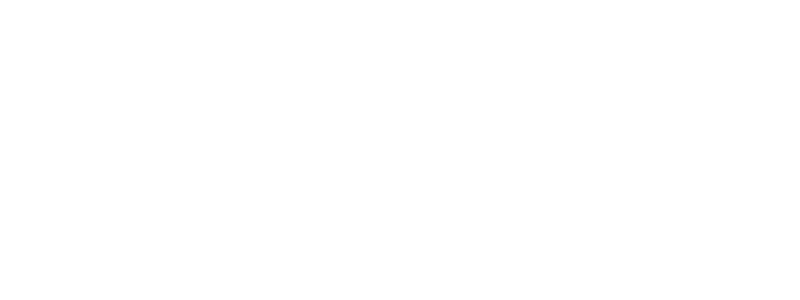
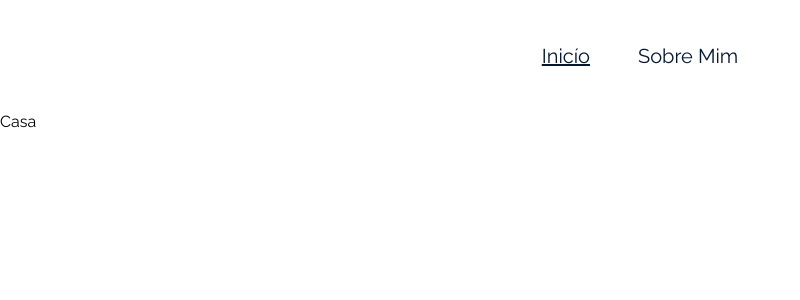
Before and after one commit to osvaldosousa/react-routers, a React (Vite) app: page / in a window 1280 px wide. Shown: the top 300 px of the page, without its empty margins (0-800 px from the left). Built offline with nearby package versions, Linux system fonts and the light colour scheme.

Commit message:
create routes for pages
create Menu/Menulinks components

```diff
--- a/src/App.jsx
+++ b/src/App.jsx
@@ -1,12 +1,11 @@
-import { BrowserRouter } from 'react-router-dom'
 import './styles/reset.css'
 import './styles/variables.css'
 
+import RoutesApp from './Routes'
+
 function App() {
   return (
-    <BrowserRouter>
-
-    </BrowserRouter>
+    <RoutesApp/>
   )
 }
 
--- /dev/null
+++ b/src/Routes/index.jsx
@@ -0,0 +1,21 @@
+
+import { BrowserRouter, Route, Routes } from 'react-router-dom'
+import Home from '../pages/Home'
+import AboutMe from '../pages/AboutMe'
+import Menu from '../components/Menu'
+
+function RoutesApp() {
+  return (
+    <BrowserRouter>
+      <Menu/>
+
+      <Routes>
+        <Route path="/" element={<Home />} />
+        <Route path="/about-me" element={<AboutMe />} />
+        <Route path='*' element={<h1>Deu Ruim Aqui 404</h1>}/>
+      </Routes>
+    </BrowserRouter>
+  )
+}
+
+export default RoutesApp
--- /dev/null
+++ b/src/components/Menu/Menu.module.css
@@ -0,0 +1,13 @@
+.headerNav {
+  height: 112px;
+  display: flex;
+  justify-content: center;
+  align-items: center;
+  column-gap: 3rem;
+}
+
+@media (max-width: 744px) {
+  .nav {
+    height: 72px;
+  }
+}
--- /dev/null
+++ b/src/components/Menu/index.jsx
@@ -0,0 +1,23 @@
+import { Link, useLocation } from 'react-router-dom'
+import MenuLink from '../MenuLink'
+import styles from './Menu.module.css'
+
+function Menu() {
+  return (
+    <header>
+      <nav className={styles.headerNav}>
+        <MenuLink
+          path={'/'}
+          text="Inicío"
+        />
+
+        <MenuLink
+          path={'/about-me'}
+          text="Sobre Mim"
+        />
+      </nav>
+    </header>
+  )
+}
+
+export default Menu
--- /dev/null
+++ b/src/components/MenuLink/MenuLink.module.css
@@ -0,0 +1,9 @@
+.link {
+  font-size: 1.25rem;
+  line-height: 1.5rem;
+  color: var(--color-main-text);
+}
+
+.linkOpen {
+  text-decoration: underline;
+}
--- /dev/null
+++ b/src/components/MenuLink/index.jsx
@@ -0,0 +1,20 @@
+import { Link, useLocation } from 'react-router-dom'
+import styles from './MenuLink.module.css'
+
+function MenuLink({ text, path }) {
+  const pagesLocation = useLocation()
+
+  return (
+    <Link
+      className={`
+        ${styles.link}
+        ${pagesLocation.pathname === path ? styles.linkOpen : ''}
+      `}
+      to={path}
+    >
+      {text}
+    </Link>
+  )
+}
+
+export default MenuLink
```
